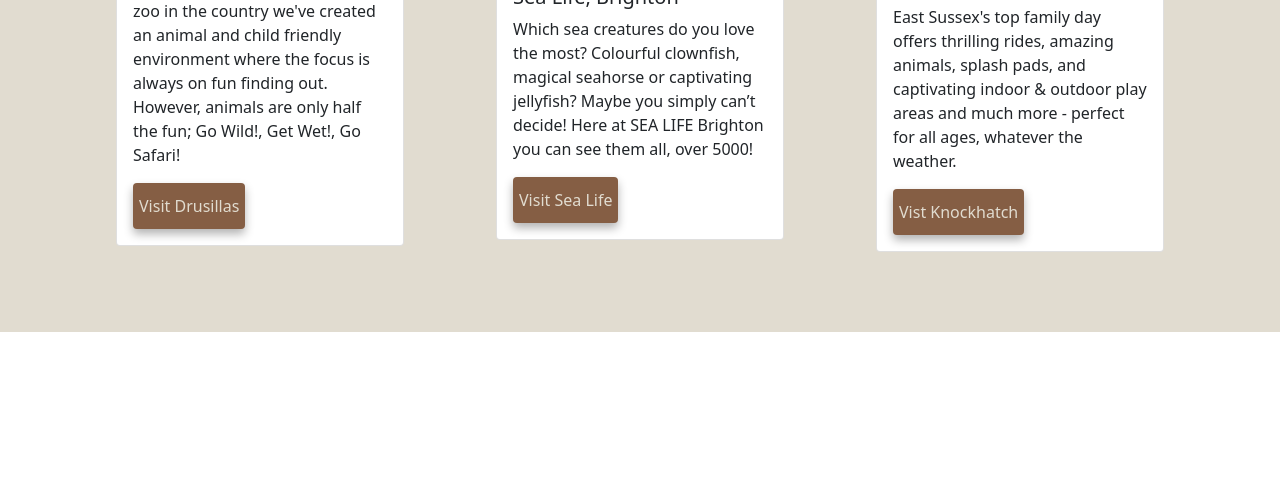
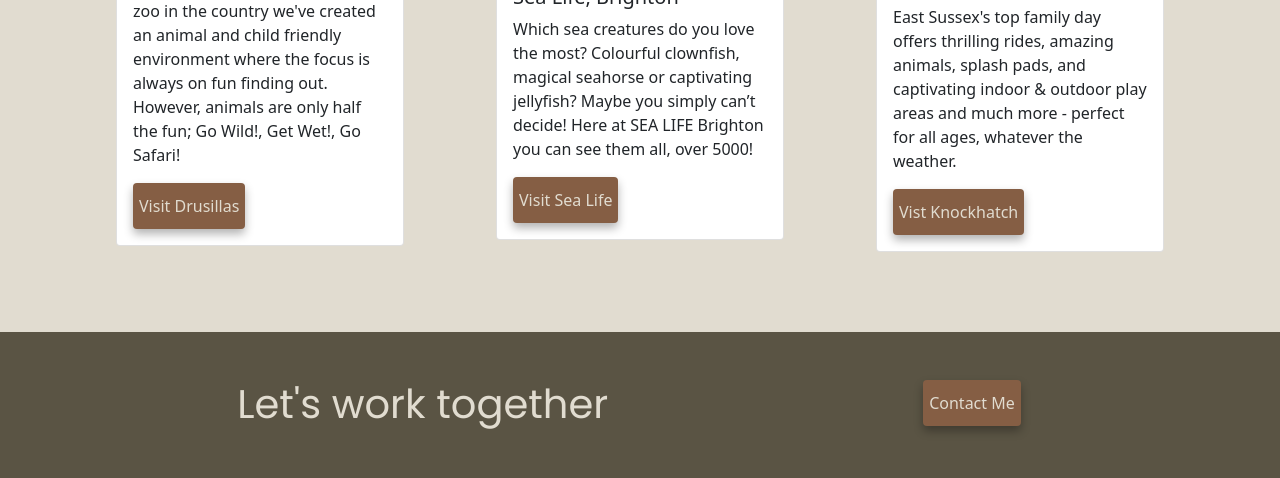
Before and after one commit to GBovisSquire/PitterPatter, a plain HTML site: page index.html in a window 1280 px wide. Shown: the part 733-1211 px from the top of the page. Before the commit the page ends 1065 px from the top, so only its background shows below. Drawn offline with nearby package versions, Linux system fonts and the light colour scheme.

Commit message:
footer added

```diff
--- a/index.html
+++ b/index.html
@@ -137,5 +137,19 @@
         </div>
       </div>
     </div>
+    <footer>
+      <div class="row footer">
+        <div class="col-md-8">
+          <h2 class="mt-5 footerh2">Let's work together</h2>
+        </div>
+        <div class="col-md-4">
+          <div
+            class="col-md-6 d-flex align-items-center justify-content-center"
+          >
+            <a href="#" class="btn mt-5">Contact Me</a>
+          </div>
+        </div>
+      </div>
+    </footer>
   </body>
 </html>
--- a/style.css
+++ b/style.css
@@ -81,3 +81,10 @@ h2 {
 .contactDetails {
   text-align: center;
 }
+footer {
+  background-color: var(--primary-color);
+}
+.footerh2 {
+  font-size: 40px;
+  color: rgb(225, 220, 208);
+}
```
